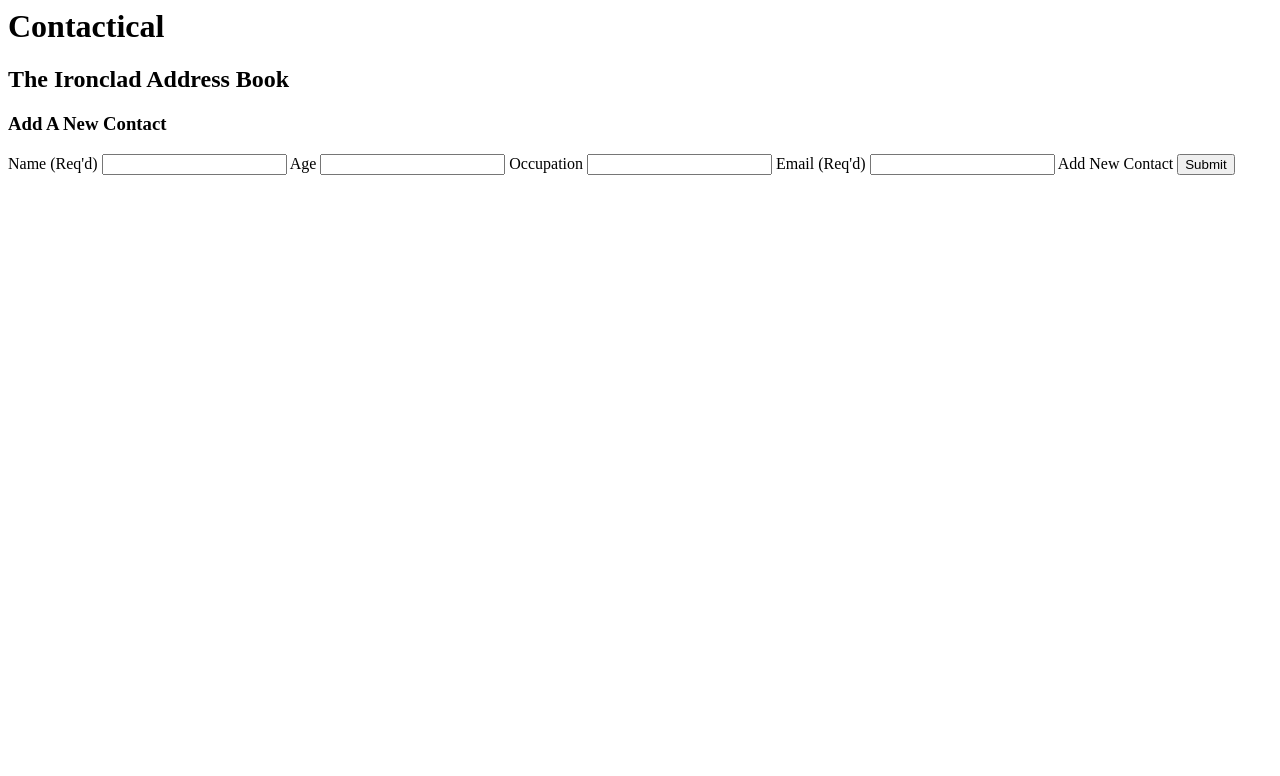
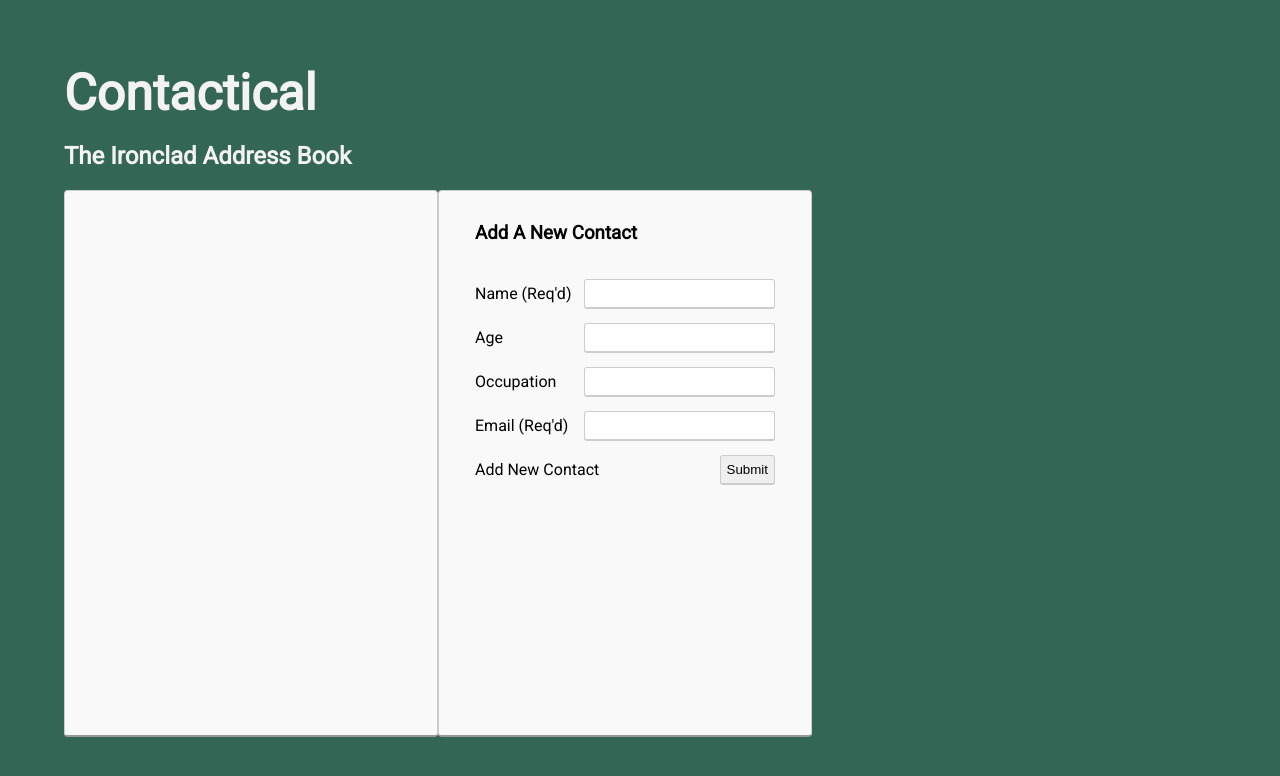
Before and after one commit to danielstern/angular-tdd-exemplar, a website: page app/index.html in a window 1280 px wide. Drawn offline with nearby package versions, Linux system fonts and the light colour scheme; no server answers.

Commit message:
finished ading styles

```diff
--- a/app/index.html
+++ b/app/index.html
@@ -1,14 +1,21 @@
 <head>
 	<script src="bower_components/angular/angular.js"></script>
+	<link href='http://fonts.googleapis.com/css?family=Roboto' rel='stylesheet' type='text/css'>
+	<link rel="stylesheet" href="styles/main.css">
+	<title>
+	    The Ironclad Address Book
+	</title>
 </head>
 <body ng-app=AddressBook>
+<div class="app-title">
 	<h1>
 		Contactical
 	</h1>
 	<h2>
 	    The Ironclad Address Book
 	</h2>
-	<div ng-controller=ContactController>
+</div>
+	<div ng-controller=ContactController class="contact-list inline-module">
 		<div ng-repeat='contact in contacts'>
             <h4>
                 <span class=contact-name>
@@ -26,7 +33,7 @@
              </p>
 		</div>
 	</div>
-	<div ng-controller=AddContact>
+	<div ng-controller=AddContact class="add-contact inline-module">
 	    <form ng-submit="addContact()">
             <h3>Add A New Contact</h3>
             <label>
--- /dev/null
+++ b/app/styles/main.css
@@ -0,0 +1,77 @@
+html {
+	font-family: roboto, monospace, sans-serif;
+}
+
+body {
+	margin: 64px;
+	background-color: #346656;
+}
+
+h1 {
+	font-size: 50px;
+	margin-bottom: 0px;
+}
+
+h1,h2 {
+	color: #f3f3f3;
+}
+
+h3 {
+	margin-bottom: 40px;
+}
+
+a {
+	color: #346656;
+}
+
+.inline-module {
+	background-color: #f9f9f9;
+	min-height:520px;
+	width:300px;
+	float: left;
+	margin: px 24px;
+	border: 1px solid #ccc;
+	border-bottom: 2px solid #999;
+	padding: 12px 36px;
+	border-radius: 4px;
+}
+
+.inline-module:nth-child(1) {
+	margin-left:0px;
+}
+
+input {
+	padding: 6px;
+	border: 1px solid #ccc;
+	border-bottom: 2px solid #ccc;
+	border-radius:3px;
+	margin-top: -5px;
+	float: right;
+}
+
+
+label {
+	display: block;
+	margin: 25px 0px;
+}
+
+input {
+
+}
+
+avatar span {
+	padding: 4px 5px;
+	margin: 0px 12px;
+	border: 1px solid #999;
+	border-bottom: 2px solid #999;
+	color: white;
+	background-color: #de1283;
+}
+
+.warning {
+	border: 1px solid #aaa;
+	border-bottom: 2px solid #ccc;
+	padding: 12px;
+	text-align: center;
+	background-color: #ffeeee;
+}
```
